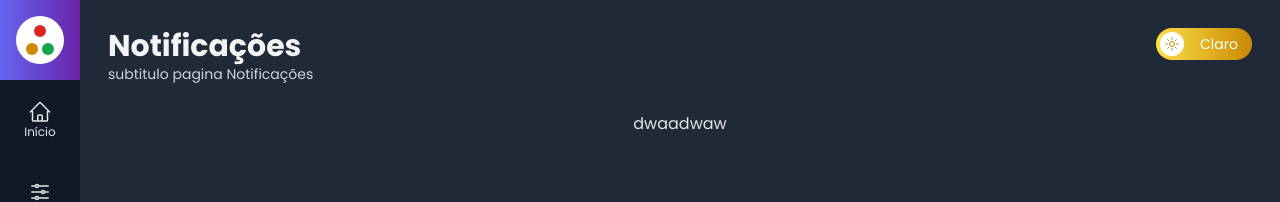
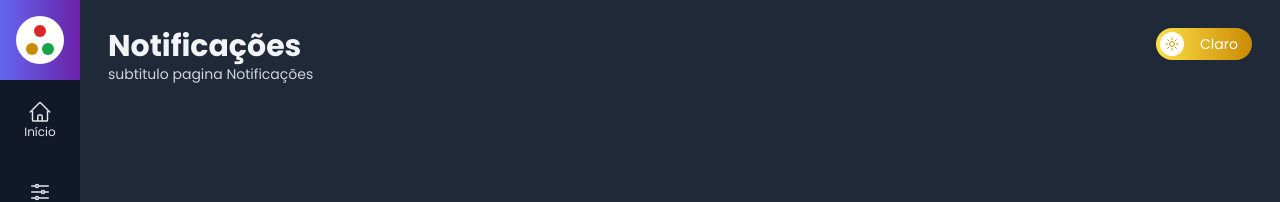
Before and after one commit to Victordplima/Template-Admin, a Next.js app: page /notificacoes in a window 1280 px wide. Shown: the top 202 px of the page. Built offline with nearby package versions, Linux system fonts and the light colour scheme.

Commit message:
fix: tira o botão placeholder do notificações

```diff
--- a/src/pages/notificacoes.tsx
+++ b/src/pages/notificacoes.tsx
@@ -1,17 +1,12 @@
 import Layout from "@/components/template/Layout";
-import useAppData from "@/data/hook/useAppData";
 
 export default function Notificacao() {
-    const ctx = useAppData();
-
     return (
         <div>
             <Layout
                 titulo="Notificações"
                 subtitulo="subtitulo pagina Notificações"
-            >
-                <button onClick={ctx.alternarTema}>dwaadwaw</button>
-            </Layout>
+            ></Layout>
         </div>
     );
 }
```
